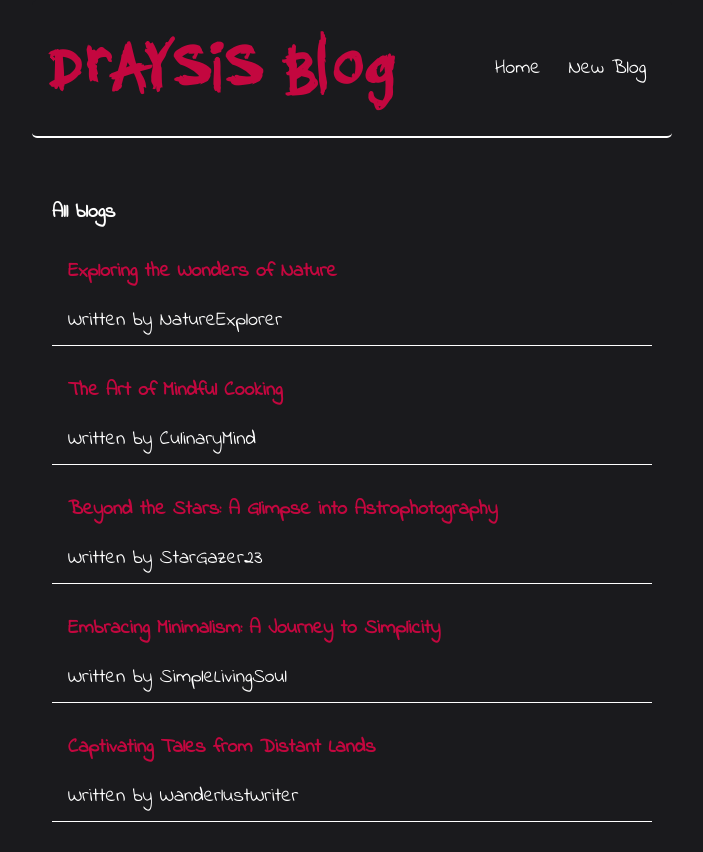
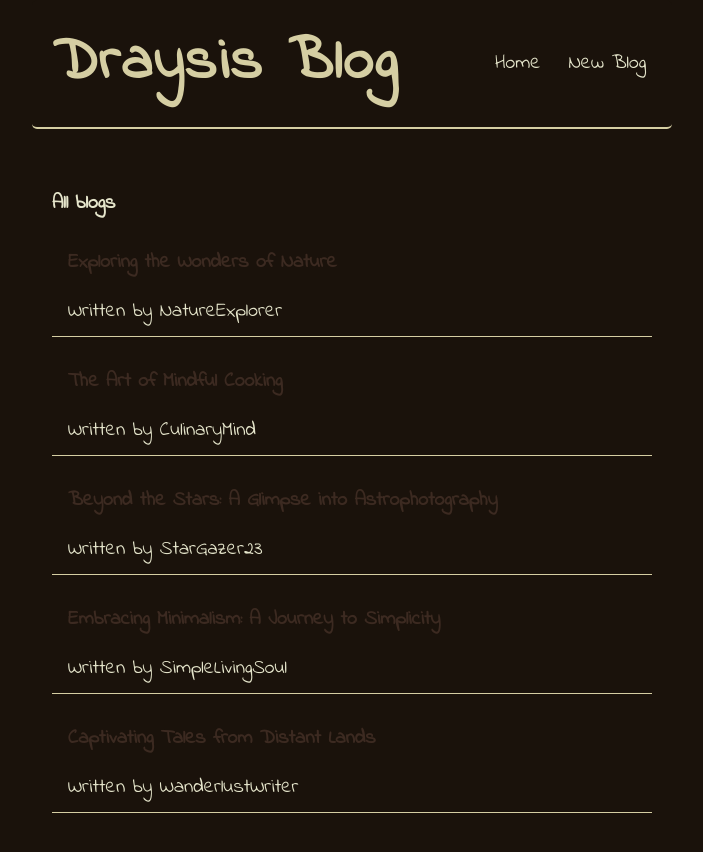
Before and after one commit to Idriss-Chefai/ReactJs_Blog, a React (Create React App) app in the folder blog/: page / in a window 1280 px wide. Shown: the top 852 px of the page, without its empty margins (288-991 px from the left). Built offline with nearby package versions, Linux system fonts and the light colour scheme; data requests are answered from the project's data file; a web font is replaced by a local one.

Commit message:
changed some styles

```diff
--- a/blog/src/index.css
+++ b/blog/src/index.css
@@ -1,18 +1,13 @@
 @import url('https://fonts.googleapis.com/css2?family=Andika&display=swap');
 @import url('https://fonts.googleapis.com/css2?family=Indie+Flower&display=swap');
 
-
-@font-face {
-    font-family: diedie;
-    src: url("../fonts/DIEDIEDI.TTF") format("truetype") ;
-}
 
 *{
     margin : 0;
     font-size : 20px;
     font-family: 'Indie Flower', cursive;
-    background-color: #1a1a1d;
-    color : white;
+    background-color: #1A120B;
+    color : #E5E5CB;
 }
 .navbar {
 
@@ -21,14 +16,13 @@
     align-items : center;
     max-width : 600px;
     margin : 0 auto;
-    border-bottom : 2px solid white;
+    border-bottom : 2px solid #D5CEA3;
     border-radius : 5px;
 }
 .navbar h1{
     letter-spacing: 2px;
-    font-family: 'diedie', cursive;
     font-size : 60px;
-    color: #c3073f ;
+    color: #D5CEA3 ;
 }
 .navbar .links {
     margin-left : auto;
@@ -50,15 +44,15 @@
 .blog-preview {
     padding : 10px 16px;
     margin : 20px 0 ;
-    border-bottom: 1px solid white;
+    border-bottom: 1px solid #D5CEA3;
 }
 .blog-preview:hover{
-    box-shadow : 1px 3px 5px #c3073f;
+    box-shadow : 1px 3px 5px #E5E5CB;
     cursor : pointer;
 }
 .blog-preview h2{
     font-size: 20px;
-    color : #c3073f;
+    color : #3C2A21;
     margin-bottom: 8px;
 }
 
```
